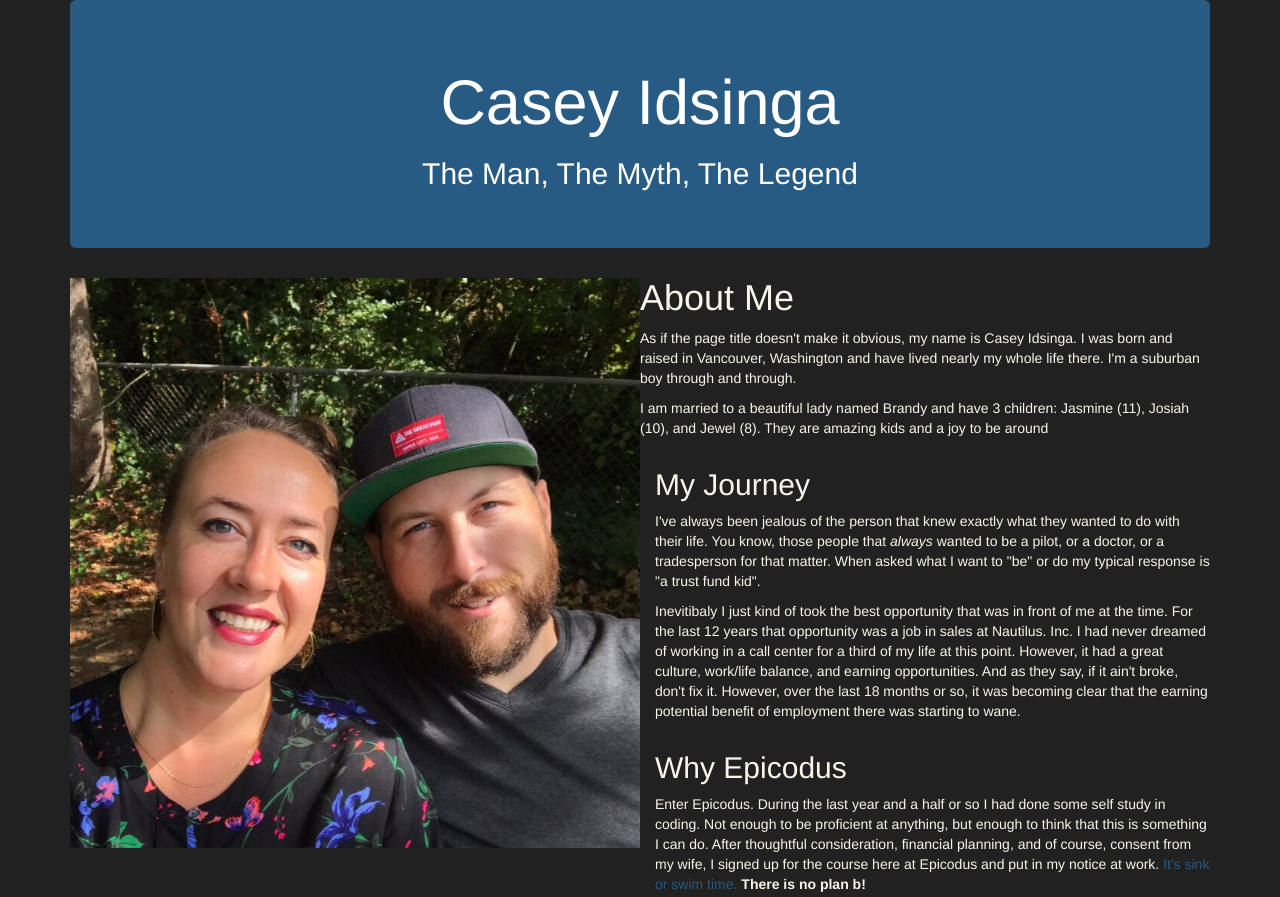
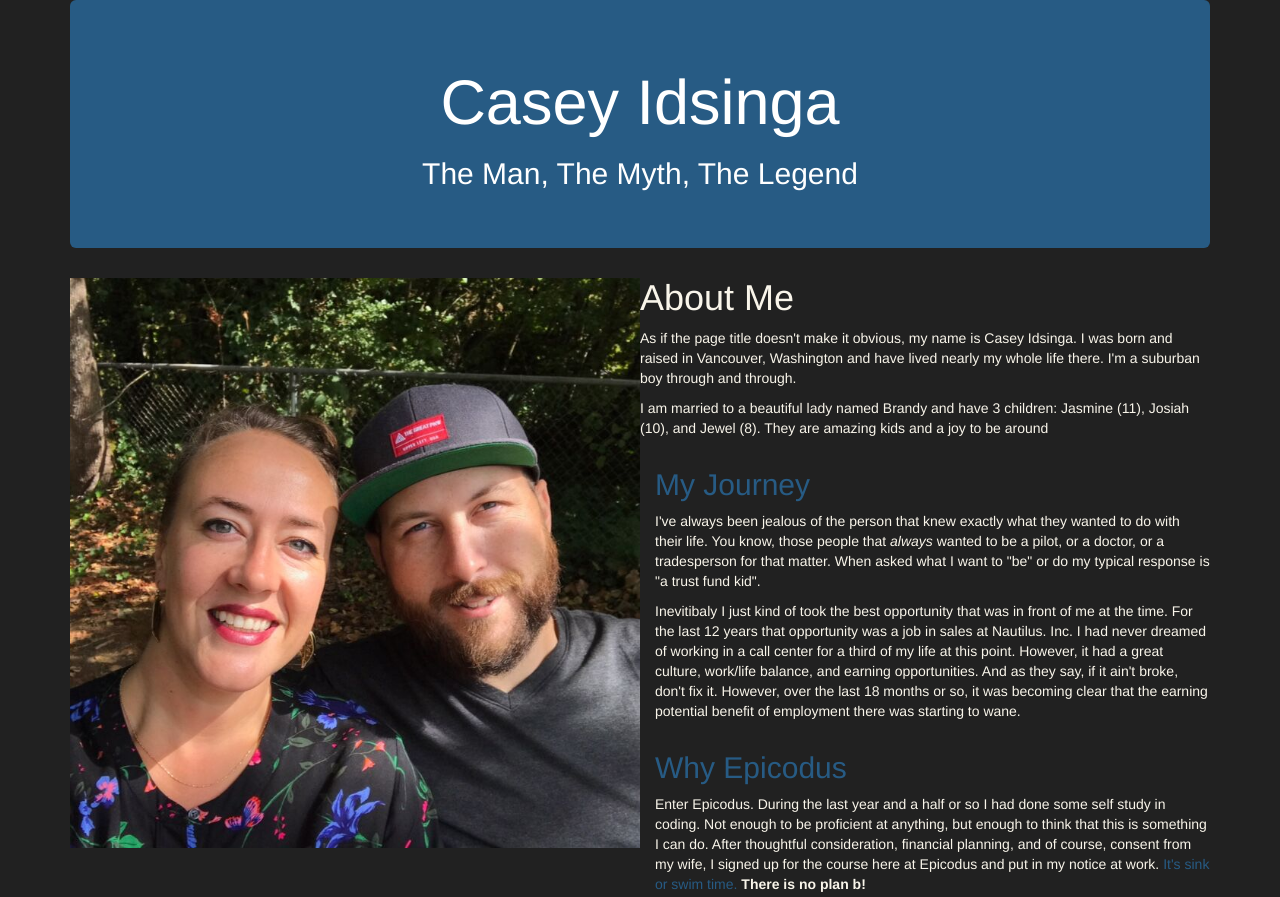
Before and after one commit to cidsinga/first-portfolio-entry, a plain HTML site: page index.html in a window 1280 px wide. Shown: the top 897 px of the page. Drawn offline with Linux system fonts and the light colour scheme.

Commit message:
add cascade styling to specific h2 instances

```diff
--- a/CSS/styles.css
+++ b/CSS/styles.css
@@ -24,3 +24,7 @@ body {
 img {
   float: left;
 }
+
+.main h2{
+  color: #275B84
+}
--- a/index.html
+++ b/index.html
@@ -14,6 +14,7 @@
         <h2>The Man, The Myth, The Legend</h2>
       </div>
       <img src="images/couple1.JPG" alt="An pic of Casey and Brandy" class="center">
+      <div class="main">
         <h1>About Me</h1>
         <p>As if the page title doesn't make it obvious, my name is Casey Idsinga.  I was born and raised in Vancouver, Washington and have lived nearly my whole life there.  I'm a suburban boy through and through.</p>
 
@@ -62,6 +63,9 @@
 
 
 
+
+      </div>
+
     </div>
 
   </body>
```
Lines whose indentation alone changed are shown as unchanged.
